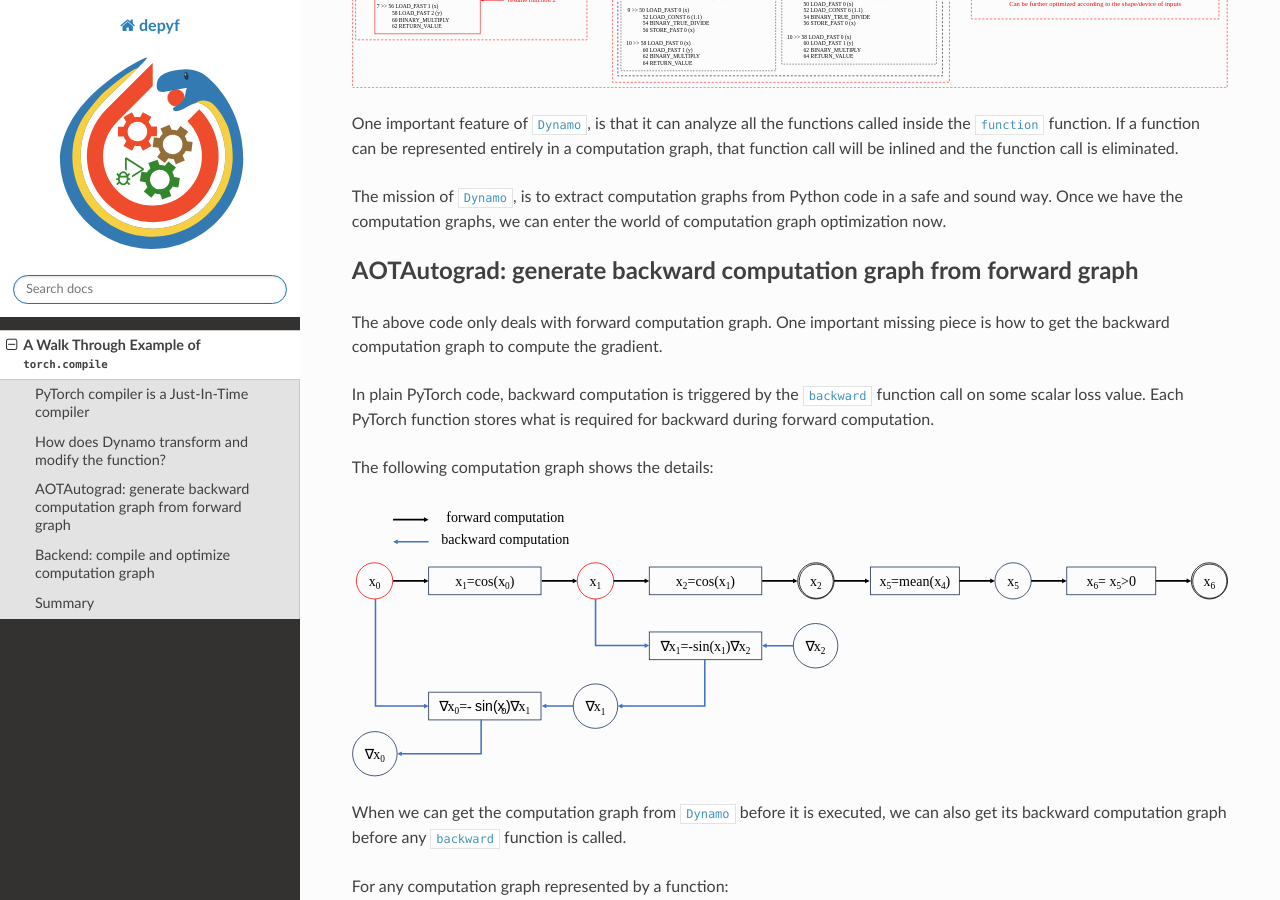
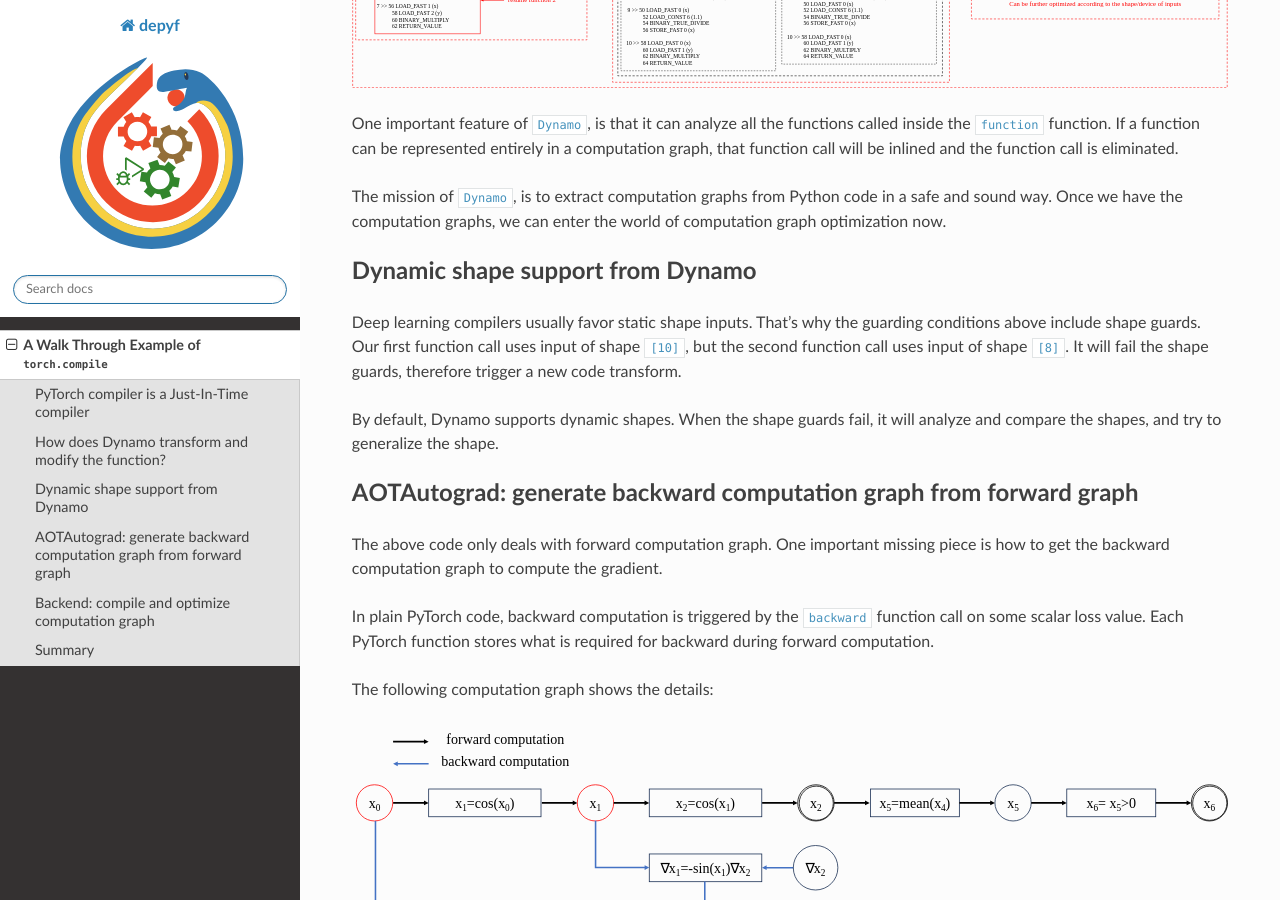
Before and after one commit to thuml/depyf, a Sphinx documentation site: the page built from docs/walk_through.rst, in a window 1280 px wide and 900 px high, scrolled down 4349 px. Built offline with Sphinx 7.4.7 and the Read the Docs theme 2.0.0, drawn with Linux system fonts in a browser that asks for light colours.

```diff
--- a/docs/walk_through.rst
+++ b/docs/walk_through.rst
@@ -181,6 +181,12 @@ One important feature of ``Dynamo``, is that it can analyze all the functions ca
 
 The mission of ``Dynamo``, is to extract computation graphs from Python code in a safe and sound way. Once we have the computation graphs, we can enter the world of computation graph optimization now.
 
+Dynamic shape support from Dynamo
+---------------------------------------------------
+Deep learning compilers usually favor static shape inputs. That's why the guarding conditions above include shape guards. Our first function call uses input of shape ``[10]``, but the second function call uses input of shape ``[8]``. It will fail the shape guards, therefore trigger a new code transform.
+
+By default, Dynamo supports dynamic shapes. When the shape guards fail, it will analyze and compare the shapes, and try to generalize the shape.
+
 AOTAutograd: generate backward computation graph from forward graph
 ------------------------------------------------------------------------
 
```
Also changed, not shown: 1 other file.
